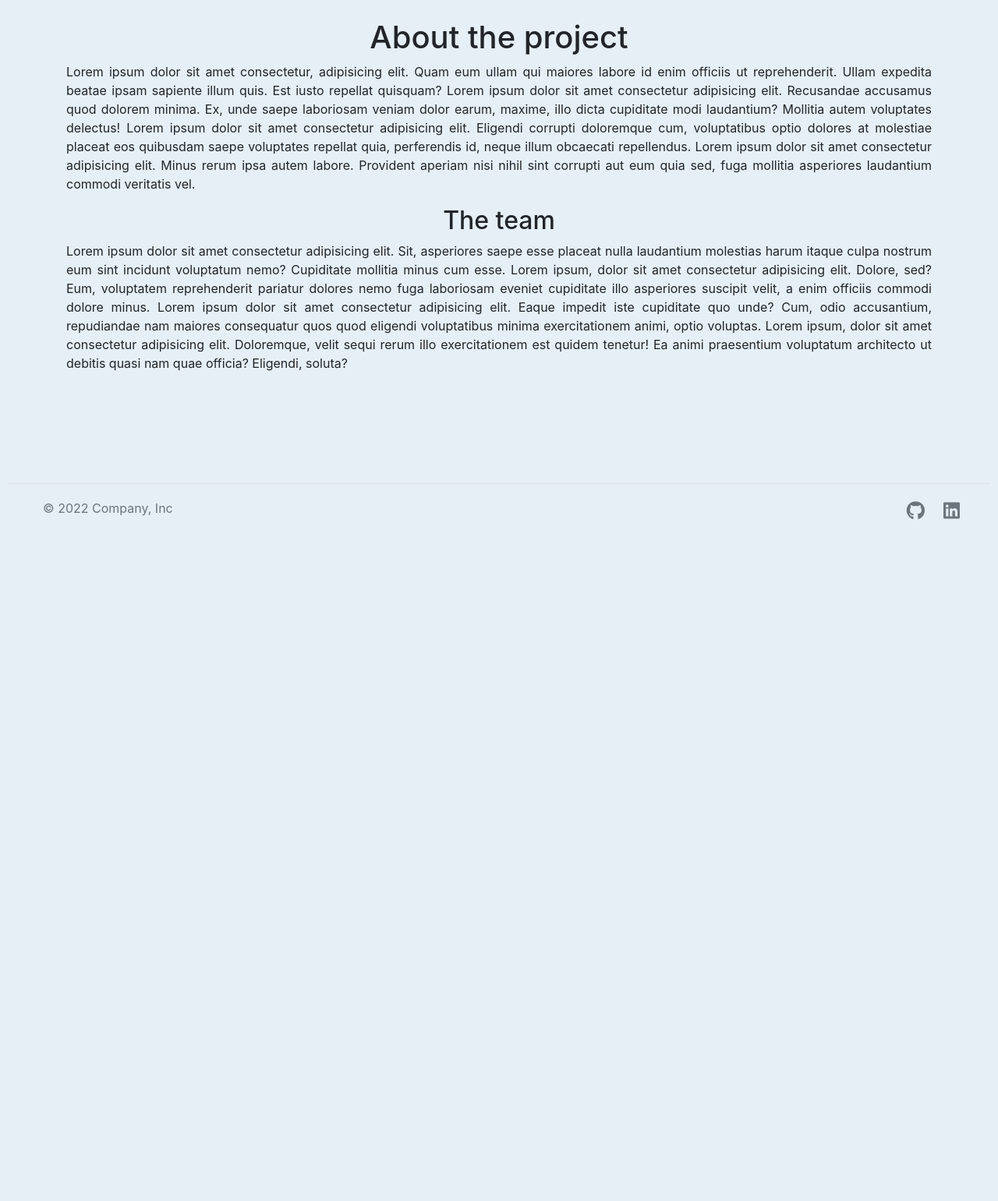
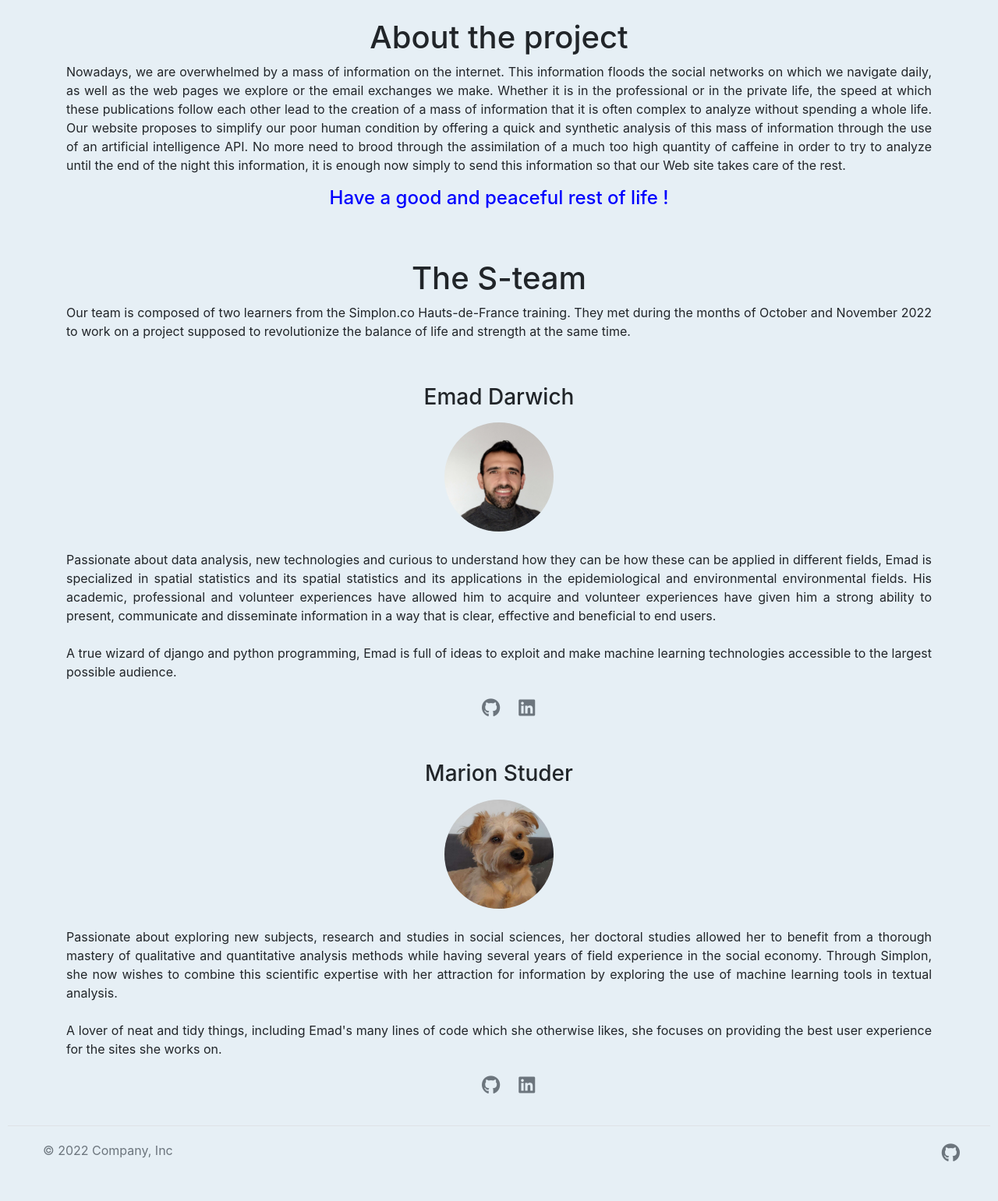
Before and after one commit to emaddar/Django_Twetter_and_text_sentiment_analysis_api, a Django app: template text_analysis/base/templates/about.html in a window 1280 px wide. Shown: the part 83-1624 px from the top of the page at 78% size. Before the commit the page ends 749 px from the top, so only its background shows below. Run offline with Django 3.2, Linux system fonts and the light colour scheme; the template is opened without the code that fills it, so the values that code supplies are empty; some libraries are stand-ins or nearby versions.

Commit message:
front about

```diff
--- a/text_analysis/base/templates/about.html
+++ b/text_analysis/base/templates/about.html
@@ -8,16 +8,52 @@
 
 <h1>About the project</h1>
 <p style="text-align: justify;">
-Lorem ipsum dolor sit amet consectetur, adipisicing elit. Quam eum ullam qui maiores labore id enim officiis ut reprehenderit. Ullam expedita beatae ipsam sapiente illum quis. Est iusto repellat quisquam?
-Lorem ipsum dolor sit amet consectetur adipisicing elit. Recusandae accusamus quod dolorem minima. Ex, unde saepe laboriosam veniam dolor earum, maxime, illo dicta cupiditate modi laudantium? Mollitia autem voluptates delectus!
-Lorem ipsum dolor sit amet consectetur adipisicing elit. Eligendi corrupti doloremque cum, voluptatibus optio dolores at molestiae placeat eos quibusdam saepe voluptates repellat quia, perferendis id, neque illum obcaecati repellendus.
-Lorem ipsum dolor sit amet consectetur adipisicing elit. Minus rerum ipsa autem labore. Provident aperiam nisi nihil sint corrupti aut eum quia sed, fuga mollitia asperiores laudantium commodi veritatis vel.
+    Nowadays, we are overwhelmed by a mass of information on the internet. This information floods the social networks on which we navigate daily, as well as
+    the web pages we explore or the email exchanges we make. Whether it is in the professional or in the private life, the speed at which these publications
+    follow each other lead to the creation of a mass of information that it is often complex to analyze without spending a whole life. Our website proposes
+    to simplify our poor human condition by offering a quick and synthetic analysis of this mass of information through the use of an artificial intelligence
+    API. No more need to brood through the assimilation of a much too high quantity of caffeine in order to try to analyze until the end of the night this
+    information, it is enough now simply to send this information so that our Web site takes care of the rest. <br>
 </p>
-<h2>The team</h2>
-<p style="text-align: justify;"">
-Lorem ipsum dolor sit amet consectetur adipisicing elit. Sit, asperiores saepe esse placeat nulla laudantium molestias harum itaque culpa nostrum eum sint incidunt voluptatum nemo? Cupiditate mollitia minus cum esse.
-Lorem ipsum, dolor sit amet consectetur adipisicing elit. Dolore, sed? Eum, voluptatem reprehenderit pariatur dolores nemo fuga laboriosam eveniet cupiditate illo asperiores suscipit velit, a enim officiis commodi dolore minus.
-Lorem ipsum dolor sit amet consectetur adipisicing elit. Eaque impedit iste cupiditate quo unde? Cum, odio accusantium, repudiandae nam maiores consequatur quos quod eligendi voluptatibus minima exercitationem animi, optio voluptas.
-Lorem ipsum, dolor sit amet consectetur adipisicing elit. Doloremque, velit sequi rerum illo exercitationem est quidem tenetur! Ea animi praesentium voluptatum architecto ut debitis quasi nam quae officia? Eligendi, soluta?
+
+<p style="text-align:center;"> <h4><font color="blue">Have a good and peaceful rest of life !</font></h4> </p>
+<br>
+<br>
+<h1>The S-team</h1>
+<p style="text-align: justify;">
+    Our team is composed of two learners from the Simplon.co Hauts-de-France training. They met during the months of October and November 2022 to work
+    on a project supposed to revolutionize the balance of life and strength at the same time. <br>
 </p>
+<br>
+<p style="text-align:center;"> <h3>Emad Darwich</h3> </p>
+<img src="{% static 'base/images/emad.jpg' %}" class="bd-placeholder-img rounded-circle" width="140" height="140" /> <br>
+<br>
+
+<p style="text-align:justify;"> Passionate about data analysis, new technologies and curious to understand how they can be how these can be applied in different fields, Emad
+    is specialized in spatial statistics and its spatial statistics and its applications in the epidemiological and environmental environmental fields.
+    His academic, professional and volunteer experiences have allowed him to acquire and volunteer experiences have given him a strong ability to present,
+    communicate and disseminate information in a way that is clear, effective and beneficial to end users.<br> <br>
+
+    A true wizard of django and python programming, Emad is full of ideas to exploit and make machine learning technologies accessible to the largest
+     possible audience. </p>
+
+<p><a class="text-muted" href="https://github.com/emaddar/"><svg class="bi" width="24" height="24"><i class="fa-brands fa-github fa-xl"></i></svg></a></li><a class="text-muted" href="https://www.linkedin.com/in/e-darwich/"><svg class="bi" width="24" height="24"><i class="fa-brands fa-linkedin fa-xl"></i></svg></a></li>
+</p>
+
+<br>
+<p style="text-align:center;"> <h3>Marion Studer</h3> </p>
+<img src="{% static 'base/images/soccer.png' %}" class="bd-placeholder-img rounded-circle" width="140" height="140" /><br>
+<br>
+
+<p style="text-align:justify;"> Passionate about exploring new subjects, research and studies in social sciences, her doctoral studies allowed her to
+    benefit from a thorough mastery of qualitative and quantitative analysis methods while having several years of field experience in the social economy.
+     Through Simplon, she now wishes to combine this scientific expertise with her attraction for information by exploring the use of machine learning
+     tools in textual analysis.<br> <br>
+
+     A lover of neat and tidy things, including Emad's many lines of code which she otherwise likes, she focuses on providing the best user experience for
+     the sites she works on. </p>
+
+ <p><a class="text-muted" href="https://github.com/lohofora/"><svg class="bi" width="24" height="24"><i class="fa-brands fa-github fa-xl"></i></svg></a></li><a class="text-muted" href="https://www.linkedin.com/in/marion-studer-0569b8173/"><svg class="bi" width="24" height="24"><i class="fa-brands fa-linkedin fa-xl"></i></svg></a></li>
+  </p>
+
 {% endblock content %}
--- a/text_analysis/base/templates/index.html
+++ b/text_analysis/base/templates/index.html
@@ -179,7 +179,7 @@
 
     <div style="margin-top:5px">
         <div class="quotetitle">
-            <b>Additionals research options:</b>
+            <b>Additionals research options</b>
             <input type="button" value="More" style="width:45px;font-size:15px;margin:0px;padding:0px;" onclick="if (this.parentNode.parentNode.getElementsByTagName('div')[1].getElementsByTagName('div')[0].style.display != '')
             { this.parentNode.parentNode.getElementsByTagName('div')[1].getElementsByTagName('div')[0].style.display = ''; this.innerText = ''; this.value = 'Less'; }
             else { this.parentNode.parentNode.getElementsByTagName('div')[1].getElementsByTagName('div')[0].style.display = 'none'; this.innerText = ''; this.value = 'More'; }" />
@@ -308,7 +308,7 @@
     </div>
     <p></p>
 
-        <input class="btn btn-primary btn-lg btn-block" type="submit" value='Predict'>
+        <input class="btn btn-primary btn-lg btn-block" type="submit" value='Submit'>
 
       </form>
 
--- a/text_analysis/base/templates/result.html
+++ b/text_analysis/base/templates/result.html
@@ -75,7 +75,7 @@
                   </div>
                   <p> </p>
                   <div class="card-footer">
-                      <small class="text-muted"><font color="red">Attention : </font> Cette analyse a été effectuée sur les {{n}} premiers caractères des tweets récupérés et classés selon le nombre de likes (des plus likés aux moins likés)</small>
+                      <small class="text-muted"><font color="red">Warning : </font> This analysis was performed on the {{n}} first characters of the tweets retrieved and classified according to the number of likes (from most liked to least liked)</small>
                   </div>
             </div>
         </div>
@@ -174,7 +174,7 @@
   </div>
   <div class="card-footer text-muted">
     <small class="text-muted">This graphic compares the sentiment analysis in period {{phrase}} and the period {{phrase_365}}.
-      <font color="red">Attention : </font>  You may not find any Tweet for the same query 365 ago
+      Be carefull, you may not find any Tweet for the same query 365 ago.
     </small>
   </div>
 </div>
--- a/text_analysis/base/templates/upload_file.html
+++ b/text_analysis/base/templates/upload_file.html
@@ -18,7 +18,7 @@
             <p id = "demo"></p>
         </div>
         </div>
-        <input class="btn btn-primary btn-lg btn-block" type="submit" value='Predict'>
+        <input class="btn btn-primary btn-lg btn-block" type="submit" value='Submit'>
 
     </form>
 
--- a/text_analysis/base/templates/upload_file_result.html
+++ b/text_analysis/base/templates/upload_file_result.html
@@ -74,7 +74,7 @@
                 </div>
                 <p> </p>
                 <div class="card-footer">
-                    <small class="text-muted"><font color="red">Attention : </font> Cette analyse a été effectuée sur les {{n}} premiers caractères des tweets récupérés et classés selon le nombre de likes (des plus likés aux moins likés)</small>
+                    <small class="text-muted"><font color="red">Warning : </font> This analysis was performed on the {{n}} first characters of the tweets retrieved and classified according to the number of likes (from most liked to least liked)</small>
                 </div>
           </div>
       </div>
--- a/text_analysis/base/templates/your_text.html
+++ b/text_analysis/base/templates/your_text.html
@@ -5,7 +5,7 @@
 {% block content %}
 {% load crispy_forms_tags %}
 
-<h1>Your text</h1>
+{% comment %} <h1>Your text</h1> {% endcomment %}
 
 <form action="your_text_result" method="post">
   {% csrf_token %}
--- a/text_analysis/base/templates/your_text_result.html
+++ b/text_analysis/base/templates/your_text_result.html
@@ -74,7 +74,7 @@
                 </div>
                 <p> </p>
                 <div class="card-footer">
-                    <small class="text-muted"><font color="red">Attention : </font> Cette analyse a été effectuée sur les {{n}} premiers caractères des tweets récupérés et classés selon le nombre de likes (des plus likés aux moins likés)</small>
+                    <small class="text-muted"><font color="red">Warning : </font> This analysis was performed on the {{n}} first characters of the tweets retrieved and classified according to the number of likes (from most liked to least liked)</small>
                 </div>
           </div>
       </div>
--- a/text_analysis/templates/includes/footer.html
+++ b/text_analysis/templates/includes/footer.html
@@ -9,7 +9,7 @@
 
       <ul class="nav col-md-4 justify-content-end list-unstyled d-flex">
         <li class="ms-3"><a class="text-muted" href="https://github.com/emaddar/Django_Twetter_and_text_sentiment_analysis_api"><svg class="bi" width="24" height="24"><i class="fa-brands fa-github fa-xl"></i></svg></a></li>
-        <li class="ms-3"><a class="text-muted" href="https://www.linkedin.com/in/e-darwich/"><svg class="bi" width="24" height="24"><i class="fa-brands fa-linkedin fa-xl"></i></svg></a></li>
+        {% comment %} <li class="ms-3"><a class="text-muted" href="https://www.linkedin.com/in/e-darwich/"><svg class="bi" width="24" height="24"><i class="fa-brands fa-linkedin fa-xl"></i></svg></a></li> {% endcomment %}
         <li class="ms-3"><a class="text-muted" href="#"><svg class="bi" width="24" height="24"><use xlink:href="#facebook"></use></svg></a></li>
       </ul>
     </footer>
```
Also changed, not shown: text_analysis/base/templates/home.html (+8 -6 lines), README.md, text_analysis/base/static/base/images/copmared_365_days.png, text_analysis/base/static/base/images/emad.jpg (added), text_analysis/base/static/base/images/mypic.png, text_analysis/base/static/base/images/soccer.png (added), text_analysis/base/static/base/images/url.jpg (added).
